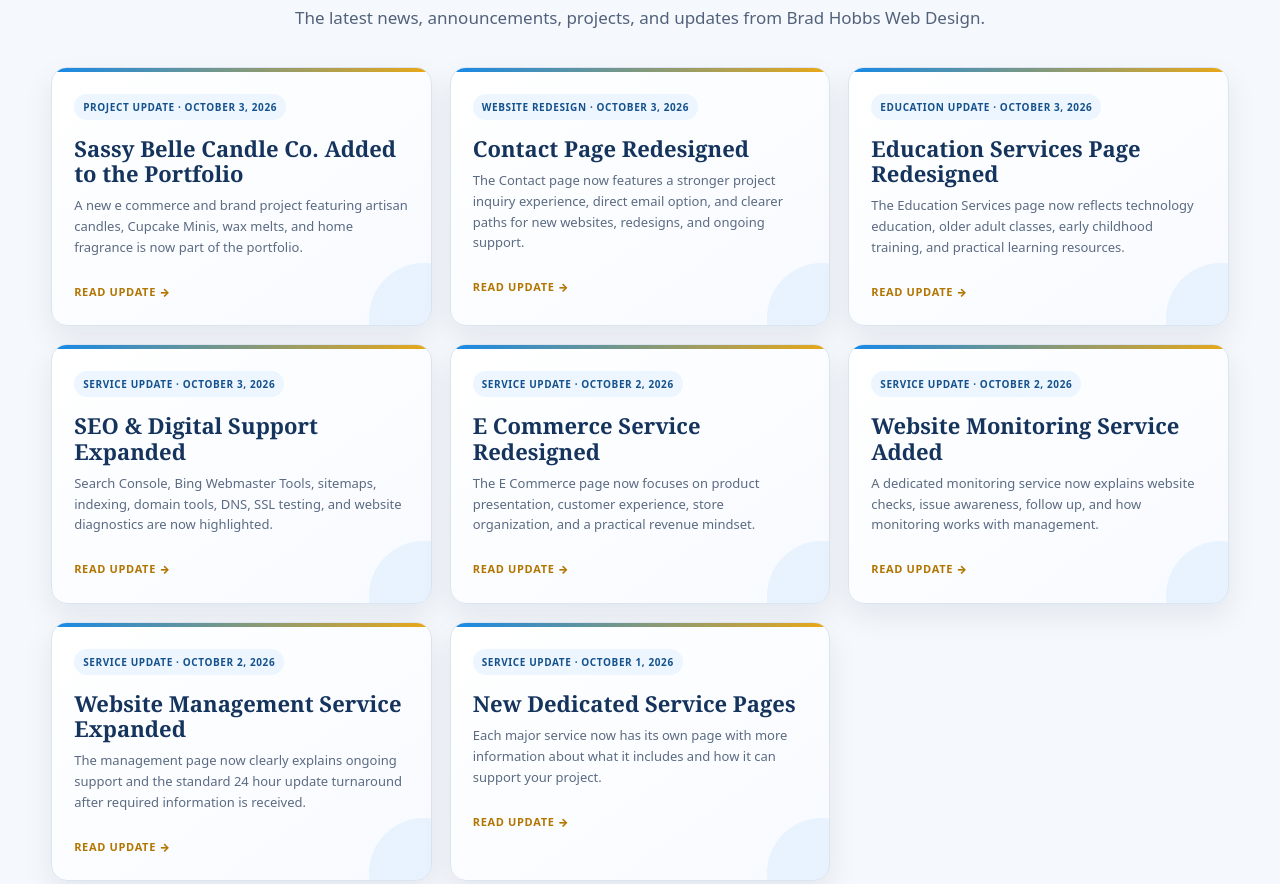
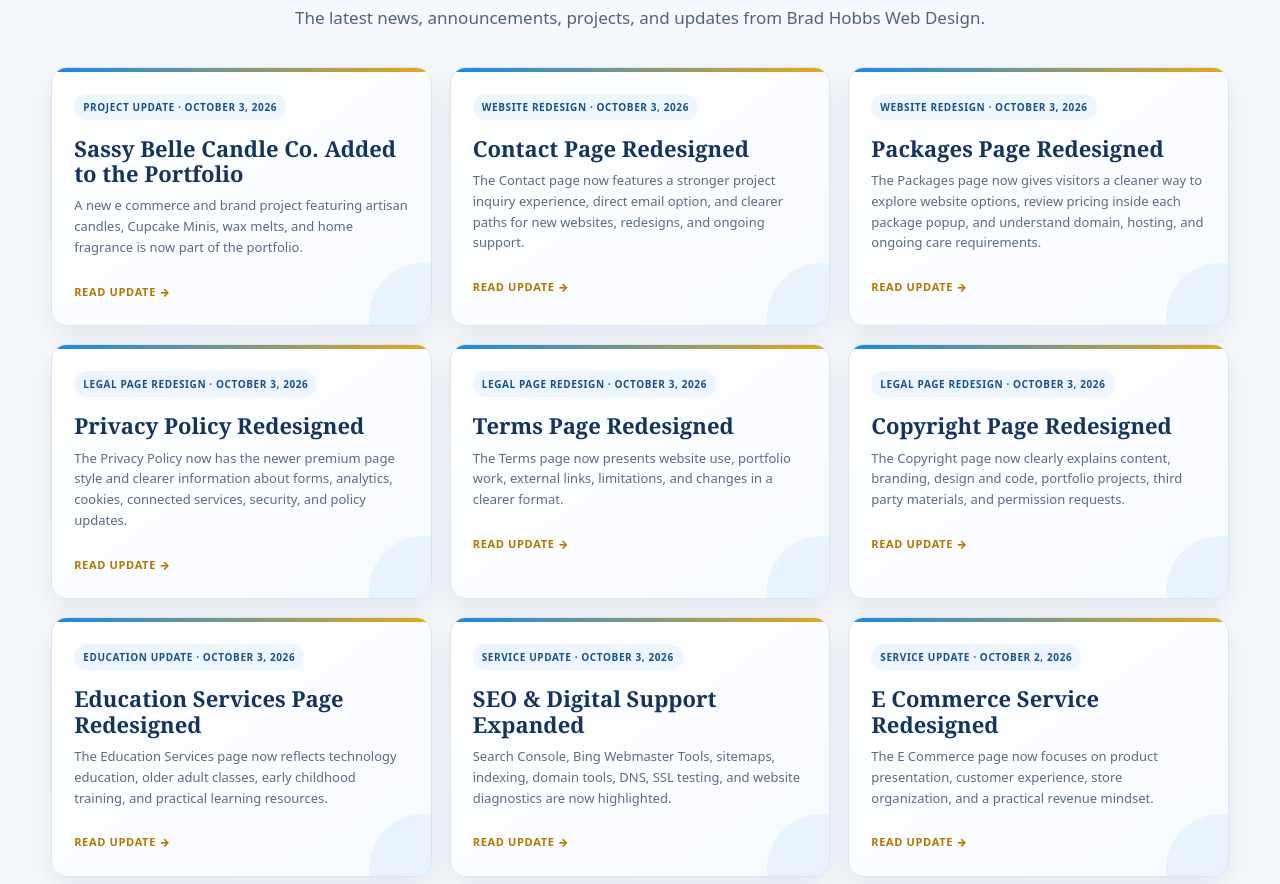
Before and after one commit to brad-hobbswd/brad-hobbswd, a plain HTML site: page index.html in a window 1280 px wide. Shown: the part 1596-2480 px from the top of the page. Drawn offline with Linux system fonts and the light colour scheme.

Commit message:
Add packages and legal redesign updates to homepage

```diff
--- a/index.html
+++ b/index.html
@@ -956,6 +956,34 @@ body{
         </article>
 
         <article class="updateCard">
+          <div class="updateMeta">Website Redesign · October 3, 2026</div>
+          <h3>Packages Page Redesigned</h3>
+          <p>The Packages page now gives visitors a cleaner way to explore website options, review pricing inside each package popup, and understand domain, hosting, and ongoing care requirements.</p>
+          <a class="cardLink" href="/brad-hobbswd/updates.html#packages-update">Read Update →</a>
+        </article>
+
+        <article class="updateCard">
+          <div class="updateMeta">Legal Page Redesign · October 3, 2026</div>
+          <h3>Privacy Policy Redesigned</h3>
+          <p>The Privacy Policy now has the newer premium page style and clearer information about forms, analytics, cookies, connected services, security, and policy updates.</p>
+          <a class="cardLink" href="/brad-hobbswd/updates.html#privacy-update">Read Update →</a>
+        </article>
+
+        <article class="updateCard">
+          <div class="updateMeta">Legal Page Redesign · October 3, 2026</div>
+          <h3>Terms Page Redesigned</h3>
+          <p>The Terms page now presents website use, portfolio work, external links, limitations, and changes in a clearer format.</p>
+          <a class="cardLink" href="/brad-hobbswd/updates.html#terms-update">Read Update →</a>
+        </article>
+
+        <article class="updateCard">
+          <div class="updateMeta">Legal Page Redesign · October 3, 2026</div>
+          <h3>Copyright Page Redesigned</h3>
+          <p>The Copyright page now clearly explains content, branding, design and code, portfolio projects, third party materials, and permission requests.</p>
+          <a class="cardLink" href="/brad-hobbswd/updates.html#copyright-update">Read Update →</a>
+        </article>
+
+        <article class="updateCard">
           <div class="updateMeta">Education Update · October 3, 2026</div>
           <h3>Education Services Page Redesigned</h3>
           <p>The Education Services page now reflects technology education, older adult classes, early childhood training, and practical learning resources.</p>
```
